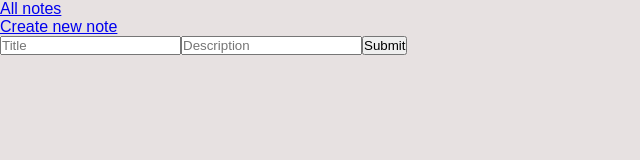
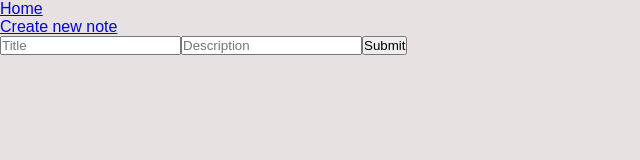
Before and after one commit to vladonguyen/Full-stack-intern-coding-stack, a React (Vite) app in the folder frontend/: page /create in a window 1280 px wide. Shown: the top 160 px of the page, without its empty margins (0-640 px from the left). Built offline with nearby package versions, Linux system fonts and the light colour scheme.

Commit message:
Removed unnecessary link to all posts

```diff
--- a/frontend/src/components/Navigation.jsx
+++ b/frontend/src/components/Navigation.jsx
@@ -5,7 +5,7 @@ export default function Navigation() {
         <>
             <ul>
                 <li>
-                    <NavLink to="/notes">All notes</NavLink></li>
+                    <NavLink to="/">Home</NavLink></li>
                 <li>
                     <NavLink to="/create">Create new note</NavLink></li>
             </ul>
```
